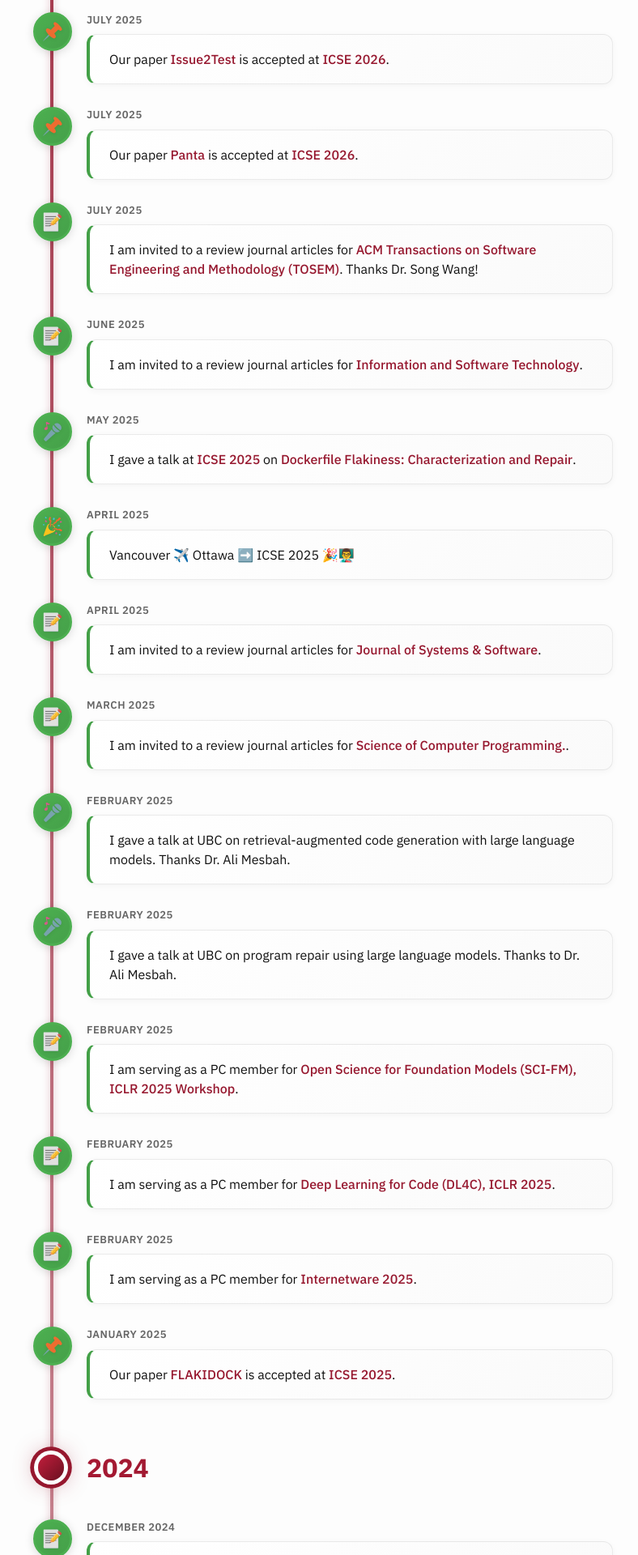
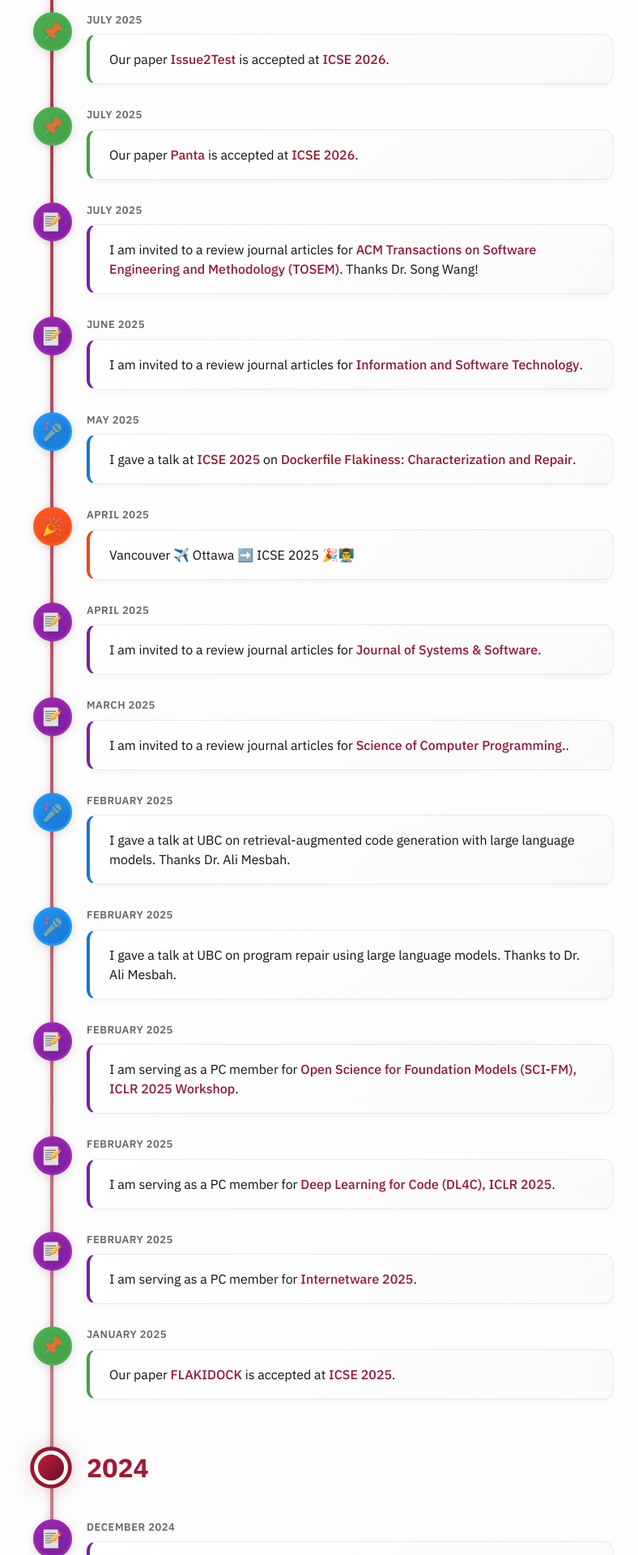
Before and after one commit to nashid/nashid.github.io, a Jekyll site: the page built from nav/news.md, in a window 1280 px wide. Shown: the part 1438-3358 px from the top of the page at 81% size, without its empty margins (253-1041 px from the left). Built offline with Jekyll 4.4.1, drawn with Linux system fonts in a browser that asks for light colours; the list of posts is cut into pages by our own code.

Commit message:
Fix news timeline item classifications for proper color coding
Correct misclassified timeline items that were all using 'paper' class,
causing the timeline to appear monotonous with all green icons and borders.

Changes:
- Reviews/PC member roles: paper → service (purple)
- Talks/presentations: paper → talk (blue)
- Travel announcements: paper → travel (orange)
- Awards/achievements: paper → award (gold)
- Keep actual paper acceptances as paper (green)

This affects ~40 news items in 2023, 2024, and 2025, making the timeline
much more visually interesting and easier to scan by category.

Impact:
- Service items (purple left border)
- Talk items (blue left border)
- Travel items (orange left border)
- Award items (gold left border)
- Paper items remain green

```diff
--- a/nav/news.md
+++ b/nav/news.md
@@ -107,7 +107,7 @@
   </div>
 </div>
 
-<div class="timeline-item paper">
+<div class="timeline-item service">
   <div class="timeline-icon">
     <img src="{{ "/resources/images/icon-memo.svg" | prepend: site.baseurl }}" alt="Review">
   </div>
@@ -117,7 +117,7 @@
   </div>
 </div>
 
-<div class="timeline-item paper">
+<div class="timeline-item service">
   <div class="timeline-icon">
     <img src="{{ "/resources/images/icon-memo.svg" | prepend: site.baseurl }}" alt="Review">
   </div>
@@ -127,7 +127,7 @@
   </div>
 </div>
 
-<div class="timeline-item paper">
+<div class="timeline-item talk">
   <div class="timeline-icon">
     <img src="{{ "/resources/images/icon-microphone.svg" | prepend: site.baseurl }}" alt="Talk">
   </div>
@@ -137,7 +137,7 @@
   </div>
 </div>
 
-<div class="timeline-item paper">
+<div class="timeline-item travel">
   <div class="timeline-icon">
     <img src="{{ "/resources/images/icon-party.svg" | prepend: site.baseurl }}" alt="Travel">
   </div>
@@ -147,7 +147,7 @@
   </div>
 </div>
 
-<div class="timeline-item paper">
+<div class="timeline-item service">
   <div class="timeline-icon">
     <img src="{{ "/resources/images/icon-memo.svg" | prepend: site.baseurl }}" alt="Review">
   </div>
@@ -157,7 +157,7 @@
   </div>
 </div>
 
-<div class="timeline-item paper">
+<div class="timeline-item service">
   <div class="timeline-icon">
     <img src="{{ "/resources/images/icon-memo.svg" | prepend: site.baseurl }}" alt="Review">
   </div>
@@ -167,7 +167,7 @@
   </div>
 </div>
 
-<div class="timeline-item paper">
+<div class="timeline-item talk">
   <div class="timeline-icon">
     <img src="{{ "/resources/images/icon-microphone.svg" | prepend: site.baseurl }}" alt="Talk">
   </div>
@@ -177,7 +177,7 @@
   </div>
 </div>
 
-<div class="timeline-item paper">
+<div class="timeline-item talk">
   <div class="timeline-icon">
     <img src="{{ "/resources/images/icon-microphone.svg" | prepend: site.baseurl }}" alt="Talk">
   </div>
@@ -187,7 +187,7 @@
   </div>
 </div>
 
-<div class="timeline-item paper">
+<div class="timeline-item service">
   <div class="timeline-icon">
     <img src="{{ "/resources/images/icon-memo.svg" | prepend: site.baseurl }}" alt="PC">
   </div>
@@ -197,7 +197,7 @@
   </div>
 </div>
 
-<div class="timeline-item paper">
+<div class="timeline-item service">
   <div class="timeline-icon">
     <img src="{{ "/resources/images/icon-memo.svg" | prepend: site.baseurl }}" alt="PC">
   </div>
@@ -207,7 +207,7 @@
   </div>
 </div>
 
-<div class="timeline-item paper">
+<div class="timeline-item service">
   <div class="timeline-icon">
     <img src="{{ "/resources/images/icon-memo.svg" | prepend: site.baseurl }}" alt="PC">
   </div>
@@ -229,7 +229,7 @@
 
 <div class="timeline-year" id="year-2024">2024</div>
 
-<div class="timeline-item paper">
+<div class="timeline-item service">
   <div class="timeline-icon">
     <img src="{{ "/resources/images/icon-memo.svg" | prepend: site.baseurl }}" alt="Review">
   </div>
@@ -249,7 +249,7 @@
   </div>
 </div>
 
-<div class="timeline-item paper">
+<div class="timeline-item service">
   <div class="timeline-icon">
     <img src="{{ "/resources/images/icon-memo.svg" | prepend: site.baseurl }}" alt="Review">
   </div>
@@ -259,7 +259,7 @@
   </div>
 </div>
 
-<div class="timeline-item paper">
+<div class="timeline-item award">
   <div class="timeline-icon">
     <img src="{{ "/resources/images/icon-trophy-modern.svg" | prepend: site.baseurl }}" alt="Award">
   </div>
@@ -269,7 +269,7 @@
   </div>
 </div>
 
-<div class="timeline-item paper">
+<div class="timeline-item service">
   <div class="timeline-icon">
     <img src="{{ "/resources/images/icon-memo.svg" | prepend: site.baseurl }}" alt="PC">
   </div>
@@ -279,7 +279,7 @@
   </div>
 </div>
 
-<div class="timeline-item paper">
+<div class="timeline-item service">
   <div class="timeline-icon">
     <img src="{{ "/resources/images/icon-memo.svg" | prepend: site.baseurl }}" alt="PC">
   </div>
@@ -289,7 +289,7 @@
   </div>
 </div>
 
-<div class="timeline-item paper">
+<div class="timeline-item service">
   <div class="timeline-icon">
     <img src="{{ "/resources/images/icon-memo.svg" | prepend: site.baseurl }}" alt="PC">
   </div>
@@ -299,7 +299,7 @@
   </div>
 </div>
 
-<div class="timeline-item paper">
+<div class="timeline-item service">
   <div class="timeline-icon">
     <img src="{{ "/resources/images/icon-memo.svg" | prepend: site.baseurl }}" alt="PC">
   </div>
@@ -309,7 +309,7 @@
   </div>
 </div>
 
-<div class="timeline-item paper">
+<div class="timeline-item talk">
   <div class="timeline-icon">
     <img src="{{ "/resources/images/icon-microphone.svg" | prepend: site.baseurl }}" alt="Talk">
   </div>
@@ -319,7 +319,7 @@
   </div>
 </div>
 
-<div class="timeline-item paper">
+<div class="timeline-item service">
   <div class="timeline-icon">
     <img src="{{ "/resources/images/icon-memo.svg" | prepend: site.baseurl }}" alt="PC">
   </div>
@@ -329,7 +329,7 @@
   </div>
 </div>
 
-<div class="timeline-item paper">
+<div class="timeline-item service">
   <div class="timeline-icon">
     <img src="{{ "/resources/images/icon-memo.svg" | prepend: site.baseurl }}" alt="PC">
   </div>
@@ -339,7 +339,7 @@
   </div>
 </div>
 
-<div class="timeline-item paper">
+<div class="timeline-item service">
   <div class="timeline-icon">
     <img src="{{ "/resources/images/icon-memo.svg" | prepend: site.baseurl }}" alt="Review">
   </div>
@@ -349,7 +349,7 @@
   </div>
 </div>
 
-<div class="timeline-item paper">
+<div class="timeline-item talk">
   <div class="timeline-icon">
     <img src="{{ "/resources/images/icon-microphone.svg" | prepend: site.baseurl }}" alt="Talk">
   </div>
@@ -359,7 +359,7 @@
   </div>
 </div>
 
-<div class="timeline-item paper">
+<div class="timeline-item talk">
   <div class="timeline-icon">
     <img src="{{ "/resources/images/icon-microphone.svg" | prepend: site.baseurl }}" alt="Talk">
   </div>
@@ -369,7 +369,7 @@
   </div>
 </div>
 
-<div class="timeline-item paper">
+<div class="timeline-item travel">
   <div class="timeline-icon">
     <img src="{{ "/resources/images/icon-party.svg" | prepend: site.baseurl }}" alt="Travel">
   </div>
@@ -379,7 +379,7 @@
   </div>
 </div>
 
-<div class="timeline-item paper">
+<div class="timeline-item talk">
   <div class="timeline-icon">
     <img src="{{ "/resources/images/icon-microphone.svg" | prepend: site.baseurl }}" alt="Talk">
   </div>
@@ -389,7 +389,7 @@
   </div>
 </div>
 
-<div class="timeline-item paper">
+<div class="timeline-item award">
   <div class="timeline-icon">
     <img src="{{ "/resources/images/icon-trophy-modern.svg" | prepend: site.baseurl }}" alt="Award">
   </div>
@@ -399,7 +399,7 @@
   </div>
 </div>
 
-<div class="timeline-item paper">
+<div class="timeline-item service">
   <div class="timeline-icon">
     <img src="{{ "/resources/images/icon-memo.svg" | prepend: site.baseurl }}" alt="PC">
   </div>
@@ -421,7 +421,7 @@
   </div>
 </div>
 
-<div class="timeline-item paper">
+<div class="timeline-item service">
   <div class="timeline-icon">
     <img src="{{ "/resources/images/icon-memo.svg" | prepend: site.baseurl }}" alt="PC">
   </div>
@@ -431,7 +431,7 @@
   </div>
 </div>
 
-<div class="timeline-item paper">
+<div class="timeline-item service">
   <div class="timeline-icon">
     <img src="{{ "/resources/images/icon-memo.svg" | prepend: site.baseurl }}" alt="PC">
   </div>
@@ -441,7 +441,7 @@
   </div>
 </div>
 
-<div class="timeline-item paper">
+<div class="timeline-item talk">
   <div class="timeline-icon">
     <img src="{{ "/resources/images/icon-microphone.svg" | prepend: site.baseurl }}" alt="Talk">
   </div>
@@ -451,7 +451,7 @@
   </div>
 </div>
 
-<div class="timeline-item paper">
+<div class="timeline-item talk">
   <div class="timeline-icon">
     <img src="{{ "/resources/images/icon-microphone.svg" | prepend: site.baseurl }}" alt="Talk">
   </div>
@@ -461,7 +461,7 @@
   </div>
 </div>
 
-<div class="timeline-item paper">
+<div class="timeline-item talk">
   <div class="timeline-icon">
     <img src="{{ "/resources/images/icon-microphone.svg" | prepend: site.baseurl }}" alt="Talk">
   </div>
@@ -471,7 +471,7 @@
   </div>
 </div>
 
-<div class="timeline-item paper">
+<div class="timeline-item talk">
   <div class="timeline-icon">
     <img src="{{ "/resources/images/icon-microphone.svg" | prepend: site.baseurl }}" alt="Talk">
   </div>
@@ -481,7 +481,7 @@
   </div>
 </div>
 
-<div class="timeline-item paper">
+<div class="timeline-item award">
   <div class="timeline-icon">
     <img src="{{ "/resources/images/icon-grad-cap.svg" | prepend: site.baseurl }}" alt="Achievement">
   </div>
```
